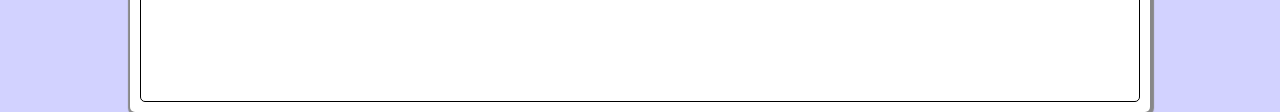
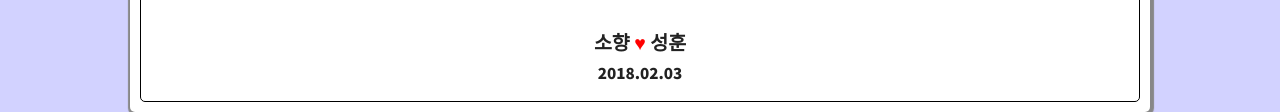
Before and after one commit to sohyangkim/aboutme, a plain HTML site: page index.html in a window 1280 px wide. Shown: the part 918-1030 px from the top of the page. Drawn offline with Linux system fonts and the light colour scheme.

Commit message:
footer작성

```diff
--- a/index.html
+++ b/index.html
@@ -226,6 +226,11 @@
 		font-weight: 600;
 	}
 
+	footer > h3 {
+		margin-top: 5px;
+		font-weight: 1000;
+	}
+
 
 	</style>
 </head>
@@ -316,5 +321,10 @@
 				</div>
 
 			</section>
+			<footer>
+				<h2 class="text-bot"><span> 소향 <span style="color:red;">♥</span> 성훈 </span></h2>
+				<h3>2018.02.03</h3>
+			</footer>
+
 </body>
 </html>
```
